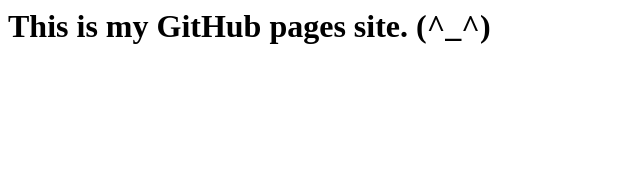
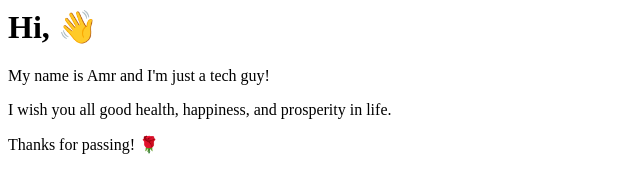
Before and after one commit to amrtechguy/amrtechguy.github.io, a plain HTML site: page index.html in a window 1280 px wide. Shown: the whole page, without its empty margins (0-640 px from the left). Drawn offline with Linux system fonts and the light colour scheme.

Commit message:
Update index.html

```diff
--- a/index.html
+++ b/index.html
@@ -1 +1,4 @@
-<h1>This is my GitHub pages site. (^_^)</h1>
+<h1>Hi, 👋</h1>
+<p>My name is Amr and I'm just a tech guy!</p>
+<p>I wish you all good health, happiness, and prosperity in life.</p>
+<p>Thanks for passing! 🌹</p>
```
